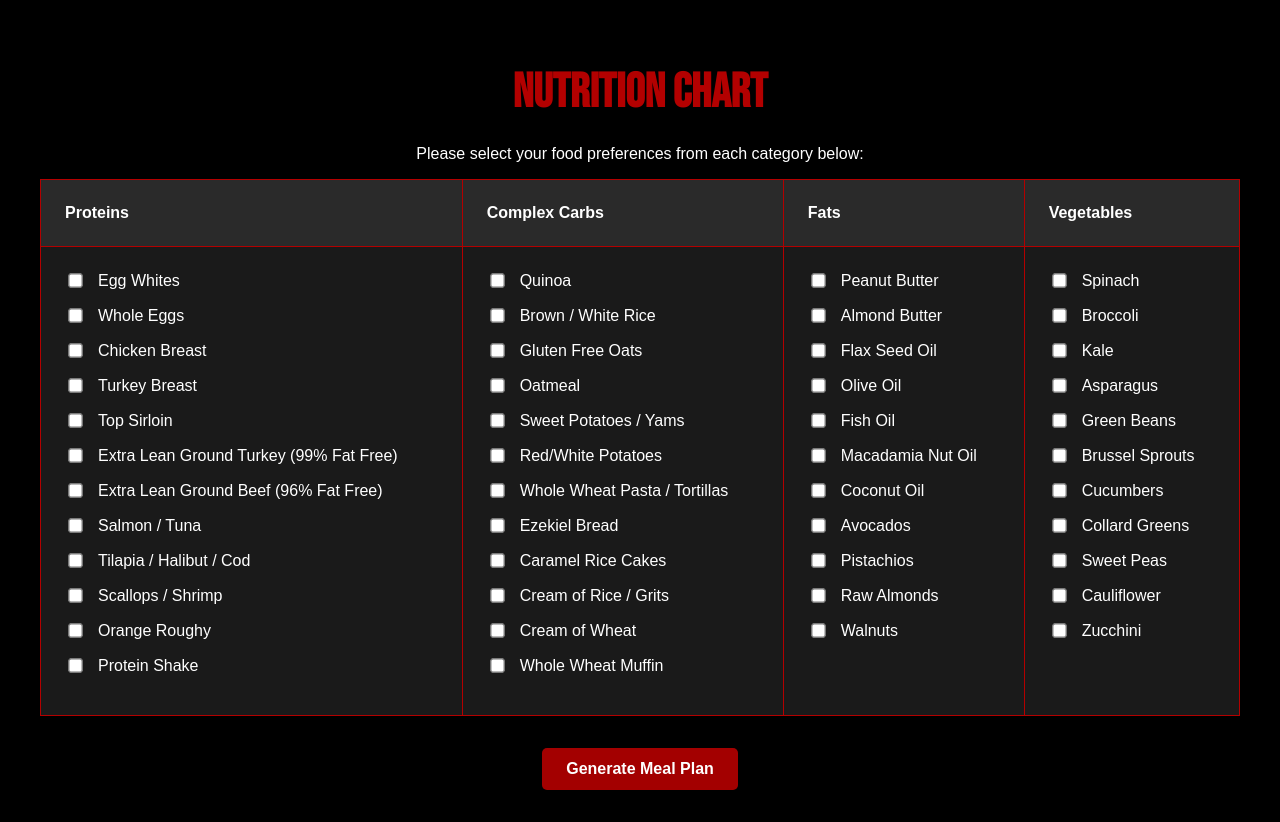
After one commit to aolvera30/Iron_Fuel, a Flask app: page /food_chart in a window 1280 px wide. The commit adds this page. Run offline with Flask 3, Linux system fonts and the light colour scheme.

Commit message:
finished food chart

```diff
--- a/app.py
+++ b/app.py
@@ -10,34 +10,40 @@ def home():
 @app.route('/input', methods=['GET', 'POST'])
 def process_input():
     if request.method == 'POST':
-        # Safely get form inputs
-        goal = request.form.get('goal')
-        weight = float(request.form.get('weight', 0))
-        height_feet = int(request.form.get('height_feet', 0))
-        height_inches = int(request.form.get('height_inches', 0))
-        age = int(request.form.get('age', 0))
-        gender = request.form.get('gender')
-        activity_level = request.form.get('activity_level')
-
-        # Ensure all required fields are filled out
-        if not (goal and weight and height_feet and height_inches and age and gender and activity_level):
-            return render_template('input.html', error="Please fill out all the fields.")
+        goal = request.form['goal']
+        weight = float(request.form['weight'])
+        height_feet = int(request.form['height_feet'])
+        height_inches = int(request.form['height_inches'])
+        age = int(request.form['age'])
+        gender = request.form['gender']
+        activity_level = request.form['activity_level']
 
         # Calculate macros based on user input
-        macros = calculate_macros(
-            weight_lbs=weight,
-            height_feet=height_feet,
-            height_inches=height_inches,
-            age=age,
-            gender=gender,
-            activity_level=activity_level,
-            goal=goal
-        )
+        macros = calculate_macros(weight_lbs=weight, height_feet=height_feet, height_inches=height_inches, age=age, gender=gender, activity_level=activity_level, goal=goal)
+
+        # Add some rounding to the output values
+        macros['calories'] = round(macros.get('calories', 0))
+        macros['protein_grams'] = round(macros.get('protein_grams', 0))
+        macros['carbs_grams'] = round(macros.get('carbs_grams', 0))
+        macros['fat_grams'] = round(macros.get('fat_grams', 0))
 
         # Render the results page with the calculated macros
         return render_template('display_macros.html', macros=macros)
 
     return render_template('input.html')
 
+@app.route('/food_chart', methods=['GET', 'POST'])
+def food_chart():
+    if request.method == 'POST':
+        selected_proteins = request.form.getlist('protein')
+        selected_carbs = request.form.getlist('carb')
+        selected_fats = request.form.getlist('fat')
+        selected_vegetables = request.form.getlist('vegetable')
+
+        # Render the meal plan page with selected preferences
+        return render_template('meal_plan.html', proteins=selected_proteins, carbs=selected_carbs, fats=selected_fats, vegetables=selected_vegetables)
+
+    return render_template('food_chart.html')
+
 if __name__ == '__main__':
     app.run(debug=True)
--- /dev/null
+++ b/templates/food_chart.html
@@ -0,0 +1,285 @@
+<!DOCTYPE html>
+<html lang="en">
+<head>
+    <meta charset="UTF-8">
+    <meta name="viewport" content="width=device-width, initial-scale=1.0">
+    <title>Nutrition Chart</title>
+    <link href="https://fonts.googleapis.com/css2?family=Bebas+Neue&display=swap" rel="stylesheet">
+    <style>
+        body {
+            margin: 0;
+            font-family: Arial, sans-serif;
+            background-color: #000000;
+            color: #FFFFFF;
+            text-align: center;
+            padding: 2rem;
+        }
+        h1 {
+            font-family: 'Bebas Neue', sans-serif;
+            font-size: 3rem;
+            color: #b30000;
+            margin-bottom: 1.5rem;
+        }
+        table {
+            width: 100%;
+            max-width: 1200px;
+            margin: 0 auto 2rem auto;
+            border-collapse: collapse;
+        }
+        th, td {
+            border: 1px solid #b30000;
+            padding: 1.5rem;
+            text-align: left;
+            vertical-align: top;
+        }
+        th {
+            background-color: #2a2a2a;
+            color: #ffffff;
+        }
+        td {
+            background-color: #1a1a1a;
+        }
+        .checkbox-container {
+            display: flex;
+            align-items: center;
+            margin-bottom: 1rem;
+        }
+        input[type="checkbox"] {
+            transform: scale(1.1);
+            margin-right: 1rem;
+            vertical-align: middle;
+        }
+        label {
+            vertical-align: middle;
+        }
+        .button {
+            padding: 0.75rem 1.5rem;
+            background-color: #a30000;
+            color: #FFFFFF;
+            text-decoration: none;
+            font-size: 1rem;
+            font-weight: bold;
+            border-radius: 5px;
+            border: none;
+            transition: background-color 0.3s;
+            cursor: pointer;
+        }
+        .button:hover {
+            background-color: #7a0000;
+        }
+    </style>
+</head>
+<body>
+    <h1>Nutrition Chart</h1>
+    <p>Please select your food preferences from each category below:</p>
+    <form action="/food_chart" method="POST">
+        <table>
+            <thead>
+                <tr>
+                    <th>Proteins</th>
+                    <th>Complex Carbs</th>
+                    <th>Fats</th>
+                    <th>Vegetables</th>
+                </tr>
+            </thead>
+            <tbody>
+                <tr>
+                    <td>
+                        <div class="checkbox-container">
+                            <input type="checkbox" name="protein" value="Egg Whites" id="egg-whites">
+                            <label for="egg-whites">Egg Whites</label>
+                        </div>
+                        <div class="checkbox-container">
+                            <input type="checkbox" name="protein" value="Whole Eggs" id="whole-eggs">
+                            <label for="whole-eggs">Whole Eggs</label>
+                        </div>
+                        <div class="checkbox-container">
+                            <input type="checkbox" name="protein" value="Chicken Breast" id="chicken-breast">
+                            <label for="chicken-breast">Chicken Breast</label>
+                        </div>
+                        <div class="checkbox-container">
+                            <input type="checkbox" name="protein" value="Turkey Breast" id="turkey-breast">
+                            <label for="turkey-breast">Turkey Breast</label>
+                        </div>
+                        <div class="checkbox-container">
+                            <input type="checkbox" name="protein" value="Top Sirloin" id="top-sirloin">
+                            <label for="top-sirloin">Top Sirloin</label>
+                        </div>
+                        <div class="checkbox-container">
+                            <input type="checkbox" name="protein" value="Extra Lean Ground Turkey (99% Fat Free)" id="lean-turkey">
+                            <label for="lean-turkey">Extra Lean Ground Turkey (99% Fat Free)</label>
+                        </div>
+                        <div class="checkbox-container">
+                            <input type="checkbox" name="protein" value="Extra Lean Ground Beef (96% Fat Free)" id="lean-beef">
+                            <label for="lean-beef">Extra Lean Ground Beef (96% Fat Free)</label>
+                        </div>
+                        <div class="checkbox-container">
+                            <input type="checkbox" name="protein" value="Salmon / Tuna" id="salmon-tuna">
+                            <label for="salmon-tuna">Salmon / Tuna</label>
+                        </div>
+                        <div class="checkbox-container">
+                            <input type="checkbox" name="protein" value="Tilapia / Halibut / Cod" id="fish">
+                            <label for="fish">Tilapia / Halibut / Cod</label>
+                        </div>
+                        <div class="checkbox-container">
+                            <input type="checkbox" name="protein" value="Scallops / Shrimp" id="scallops-shrimp">
+                            <label for="scallops-shrimp">Scallops / Shrimp</label>
+                        </div>
+                        <div class="checkbox-container">
+                            <input type="checkbox" name="protein" value="Orange Roughy" id="orange-roughy">
+                            <label for="orange-roughy">Orange Roughy</label>
+                        </div>
+                        <div class="checkbox-container">
+                            <input type="checkbox" name="protein" value="Protein Shake" id="protein-shake">
+                            <label for="protein-shake">Protein Shake</label>
+                        </div>
+                    </td>
+                    <td>
+                        <div class="checkbox-container">
+                            <input type="checkbox" name="carb" value="Quinoa" id="quinoa">
+                            <label for="quinoa">Quinoa</label>
+                        </div>
+                        <div class="checkbox-container">
+                            <input type="checkbox" name="carb" value="Brown / White Rice" id="brown-white-rice">
+                            <label for="brown-white-rice">Brown / White Rice</label>
+                        </div>
+                        <div class="checkbox-container">
+                            <input type="checkbox" name="carb" value="Gluten Free Oats" id="gluten-free-oats">
+                            <label for="gluten-free-oats">Gluten Free Oats</label>
+                        </div>
+                        <div class="checkbox-container">
+                            <input type="checkbox" name="carb" value="Oatmeal" id="oatmeal">
+                            <label for="oatmeal">Oatmeal</label>
+                        </div>
+                        <div class="checkbox-container">
+                            <input type="checkbox" name="carb" value="Sweet Potatoes / Yams" id="sweet-potatoes">
+                            <label for="sweet-potatoes">Sweet Potatoes / Yams</label>
+                        </div>
+                        <div class="checkbox-container">
+                            <input type="checkbox" name="carb" value="Red/White Potatoes" id="red-white-potatoes">
+                            <label for="red-white-potatoes">Red/White Potatoes</label>
+                        </div>
+                        <div class="checkbox-container">
+                            <input type="checkbox" name="carb" value="Whole Wheat Pasta / Tortillas" id="whole-wheat-pasta">
+                            <label for="whole-wheat-pasta">Whole Wheat Pasta / Tortillas</label>
+                        </div>
+                        <div class="checkbox-container">
+                            <input type="checkbox" name="carb" value="Ezekiel Bread" id="ezekiel-bread">
+                            <label for="ezekiel-bread">Ezekiel Bread</label>
+                        </div>
+                        <div class="checkbox-container">
+                            <input type="checkbox" name="carb" value="Caramel Rice Cakes" id="caramel-rice-cakes">
+                            <label for="caramel-rice-cakes">Caramel Rice Cakes</label>
+                        </div>
+                        <div class="checkbox-container">
+                            <input type="checkbox" name="carb" value="Cream of Rice / Grits" id="cream-of-rice">
+                            <label for="cream-of-rice">Cream of Rice / Grits</label>
+                        </div>
+                        <div class="checkbox-container">
+                            <input type="checkbox" name="carb" value="Cream of Wheat" id="cream-of-wheat">
+                            <label for="cream-of-wheat">Cream of Wheat</label>
+                        </div>
+                        <div class="checkbox-container">
+                            <input type="checkbox" name="carb" value="Whole Wheat Muffin" id="whole-wheat-muffin">
+                            <label for="whole-wheat-muffin">Whole Wheat Muffin</label>
+                        </div>
+                    </td>
+                    <td>
+                        <div class="checkbox-container">
+                            <input type="checkbox" name="fat" value="Peanut Butter" id="peanut-butter">
+                            <label for="peanut-butter">Peanut Butter</label>
+                        </div>
+                        <div class="checkbox-container">
+                            <input type="checkbox" name="fat" value="Almond Butter" id="almond-butter">
+                            <label for="almond-butter">Almond Butter</label>
+                        </div>
+                        <div class="checkbox-container">
+                            <input type="checkbox" name="fat" value="Flax Seed Oil" id="flax-seed-oil">
+                            <label for="flax-seed-oil">Flax Seed Oil</label>
+                        </div>
+                        <div class="checkbox-container">
+                            <input type="checkbox" name="fat" value="Olive Oil" id="olive-oil">
+                            <label for="olive-oil">Olive Oil</label>
+                        </div>
+                        <div class="checkbox-container">
+                            <input type="checkbox" name="fat" value="Fish Oil" id="fish-oil">
+                            <label for="fish-oil">Fish Oil</label>
+                        </div>
+                        <div class="checkbox-container">
+                            <input type="checkbox" name="fat" value="Macadamia Nut Oil" id="macadamia-nut-oil">
+                            <label for="macadamia-nut-oil">Macadamia Nut Oil</label>
+                        </div>
+                        <div class="checkbox-container">
+                            <input type="checkbox" name="fat" value="Coconut Oil" id="coconut-oil">
+                            <label for="coconut-oil">Coconut Oil</label>
+                        </div>
+                        <div class="checkbox-container">
+                            <input type="checkbox" name="fat" value="Avocados" id="avocados">
+                            <label for="avocados">Avocados</label>
+                        </div>
+                        <div class="checkbox-container">
+                            <input type="checkbox" name="fat" value="Pistachios" id="pistachios">
+                            <label for="pistachios">Pistachios</label>
+                        </div>
+                        <div class="checkbox-container">
+                            <input type="checkbox" name="fat" value="Raw Almonds" id="raw-almonds">
+                            <label for="raw-almonds">Raw Almonds</label>
+                        </div>
+                        <div class="checkbox-container">
+                            <input type="checkbox" name="fat" value="Walnuts" id="walnuts">
+                            <label for="walnuts">Walnuts</label>
+                        </div>
+                    </td>
+                    <td>
+                        <div class="checkbox-container">
+                            <input type="checkbox" name="vegetable" value="Spinach" id="spinach">
+                            <label for="spinach">Spinach</label>
+                        </div>
+                        <div class="checkbox-container">
+                            <input type="checkbox" name="vegetable" value="Broccoli" id="broccoli">
+                            <label for="broccoli">Broccoli</label>
+                        </div>
+                        <div class="checkbox-container">
+                            <input type="checkbox" name="vegetable" value="Kale" id="kale">
+                            <label for="kale">Kale</label>
+                        </div>
+                        <div class="checkbox-container">
+                            <input type="checkbox" name="vegetable" value="Asparagus" id="asparagus">
+                            <label for="asparagus">Asparagus</label>
+                        </div>
+                        <div class="checkbox-container">
+                            <input type="checkbox" name="vegetable" value="Green Beans" id="green-beans">
+                            <label for="green-beans">Green Beans</label>
+                        </div>
+                        <div class="checkbox-container">
+                            <input type="checkbox" name="vegetable" value="Brussel Sprouts" id="brussel-sprouts">
+                            <label for="brussel-sprouts">Brussel Sprouts</label>
+                        </div>
+                        <div class="checkbox-container">
+                            <input type="checkbox" name="vegetable" value="Cucumbers" id="cucumbers">
+                            <label for="cucumbers">Cucumbers</label>
+                        </div>
+                        <div class="checkbox-container">
+                            <input type="checkbox" name="vegetable" value="Collard Greens" id="collard-greens">
+                            <label for="collard-greens">Collard Greens</label>
+                        </div>
+                        <div class="checkbox-container">
+                            <input type="checkbox" name="vegetable" value="Sweet Peas" id="sweet-peas">
+                            <label for="sweet-peas">Sweet Peas</label>
+                        </div>
+                        <div class="checkbox-container">
+                            <input type="checkbox" name="vegetable" value="Cauliflower" id="cauliflower">
+                            <label for="cauliflower">Cauliflower</label>
+                        </div>
+                        <div class="checkbox-container">
+                            <input type="checkbox" name="vegetable" value="Zucchini" id="zucchini">
+                            <label for="zucchini">Zucchini</label>
+                        </div>
+                    </td>
+                </tr>
+            </tbody>
+        </table>
+        <button type="submit" class="button">Generate Meal Plan</button>
+    </form>
+</body>
+</html>
```
Also changed, not shown: food_chart.json (+21 -0 lines), templates/display_macros.html (+16 -0 lines), README.md, templates/food_preferences.html (deleted).
